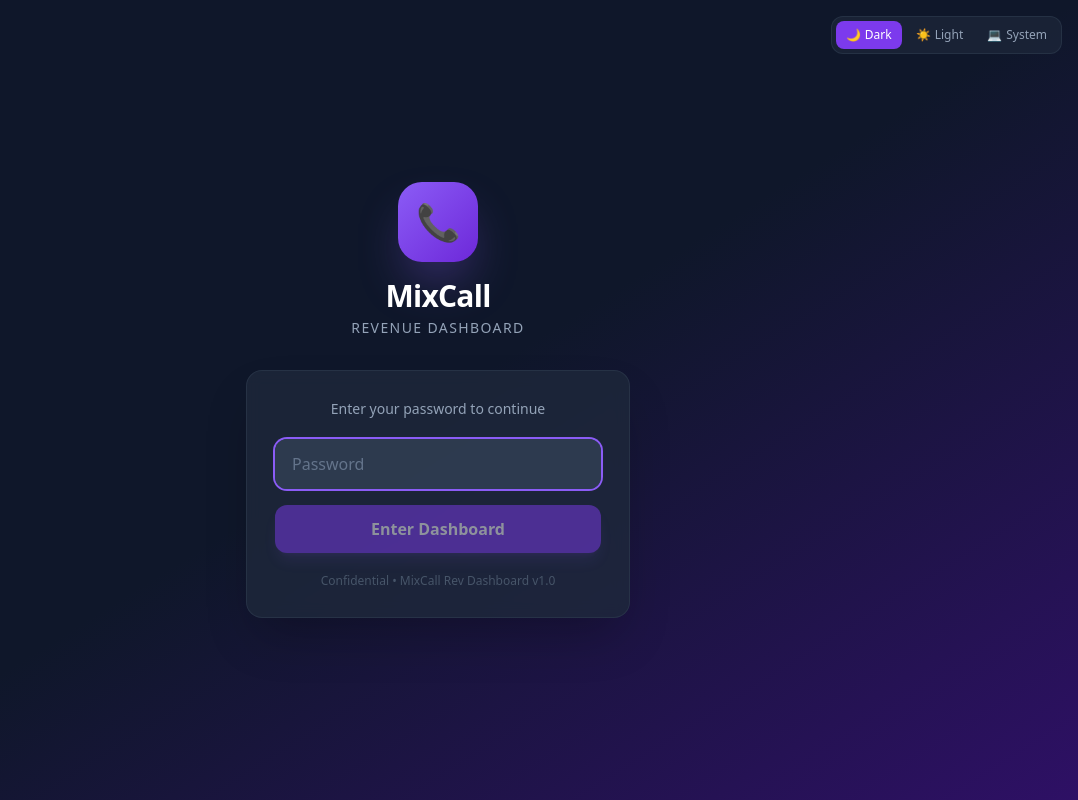
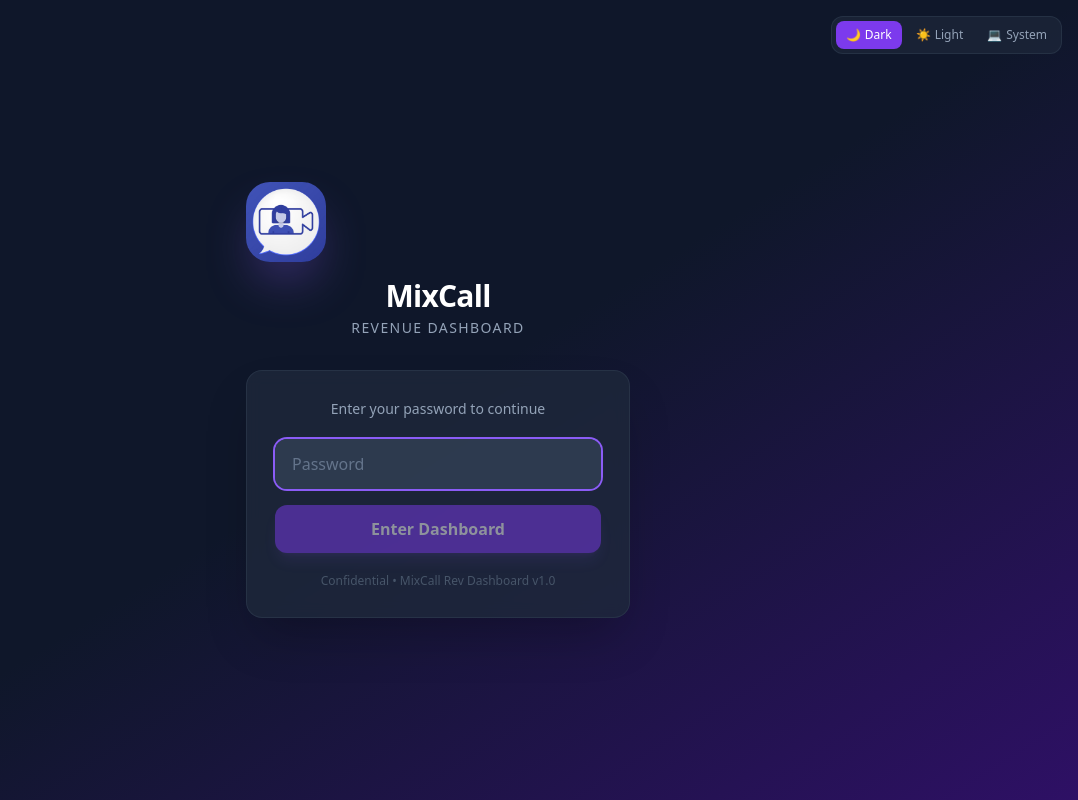
Before and after one commit to fwdbukhari/mixcall-dashboard, a Next.js app: page / in a window 1280 px wide. Shown: the whole page, without its empty margins (202-1280 px from the left). Built offline with nearby package versions, Linux system fonts and the light colour scheme.

Commit message:
feat: replace emoji icon with MixCall PNG icon across all pages + favicon

```diff
--- a/pages/_app.js
+++ b/pages/_app.js
@@ -6,6 +6,7 @@ export default function App({ Component, pageProps }) {
     <>
       <Head>
         <meta name="viewport" content="width=device-width, initial-scale=1, maximum-scale=1" />
+        <link rel="icon" type="image/png" href="/favicon.png" />
       </Head>
       <Component {...pageProps} />
     </>
--- a/pages/admin.js
+++ b/pages/admin.js
@@ -488,7 +488,7 @@ export default function AdminDashboard() {
         <header className="bg-slate-800/80 backdrop-blur border-b border-slate-700/50 sticky top-0 z-10">
           <div className="max-w-7xl mx-auto px-3 sm:px-4 py-2.5 sm:py-3 flex items-center justify-between gap-2">
             <div className="flex items-center gap-2 sm:gap-3 min-w-0">
-              <div className="w-8 h-8 sm:w-9 sm:h-9 flex-shrink-0 rounded-xl bg-gradient-to-br from-violet-500 to-violet-700 flex items-center justify-center text-base sm:text-lg shadow-lg shadow-violet-500/30">📞</div>
+              <div className="w-8 h-8 sm:w-9 sm:h-9 flex-shrink-0 rounded-xl overflow-hidden shadow-lg shadow-violet-500/30"><img src="/mixcall-icon.png" alt="MixCall" className="w-full h-full object-cover" /></div>
               <div className="min-w-0">
                 <h1 className="text-sm sm:text-base font-bold text-white leading-none">MixCall</h1>
                 <p className="text-xs text-slate-400 leading-none mt-0.5 hidden xs:block">Revenue Dashboard</p>
--- a/pages/index.js
+++ b/pages/index.js
@@ -70,8 +70,8 @@ export default function Login() {
         <div className="w-full max-w-sm px-0">
           {/* Logo */}
           <div className="text-center mb-8">
-            <div className="inline-flex items-center justify-center w-20 h-20 rounded-3xl bg-gradient-to-br from-violet-500 to-violet-700 mb-4 shadow-2xl shadow-violet-500/40">
-              <span className="text-4xl">📞</span>
+            <div className="w-20 h-20 rounded-3xl overflow-hidden mb-4 shadow-2xl shadow-violet-500/40">
+              <img src="/mixcall-icon.png" alt="MixCall" className="w-full h-full object-cover" />
             </div>
             <h1 className="text-3xl font-bold tracking-tight" style={{color:'#ffffff'}}>MixCall</h1>
             <p className="mt-1 text-sm tracking-widest uppercase" style={{color:'#94a3b8'}}>Revenue Dashboard</p>
--- a/pages/partner.js
+++ b/pages/partner.js
@@ -438,7 +438,7 @@ export default function PartnerDashboard() {
         <header className="bg-slate-800/80 backdrop-blur border-b border-slate-700/50 sticky top-0 z-10">
           <div className="max-w-4xl mx-auto px-3 sm:px-4 py-2.5 sm:py-3 flex items-center justify-between gap-2">
             <div className="flex items-center gap-2 sm:gap-3 min-w-0">
-              <div className="w-8 h-8 sm:w-9 sm:h-9 flex-shrink-0 rounded-xl bg-gradient-to-br from-blue-500 to-blue-700 flex items-center justify-center text-base sm:text-lg shadow-lg shadow-blue-500/30">📞</div>
+              <div className="w-8 h-8 sm:w-9 sm:h-9 flex-shrink-0 rounded-xl overflow-hidden shadow-lg shadow-blue-500/30"><img src="/mixcall-icon.png" alt="MixCall" className="w-full h-full object-cover" /></div>
               <div className="min-w-0">
                 <h1 className="text-sm sm:text-base font-bold text-white leading-none">MixCall</h1>
                 <p className="text-xs text-slate-400 leading-none mt-0.5">Partner Portal</p>
```
Also changed, not shown: public/favicon.png (added), public/mixcall-icon.png (added).
